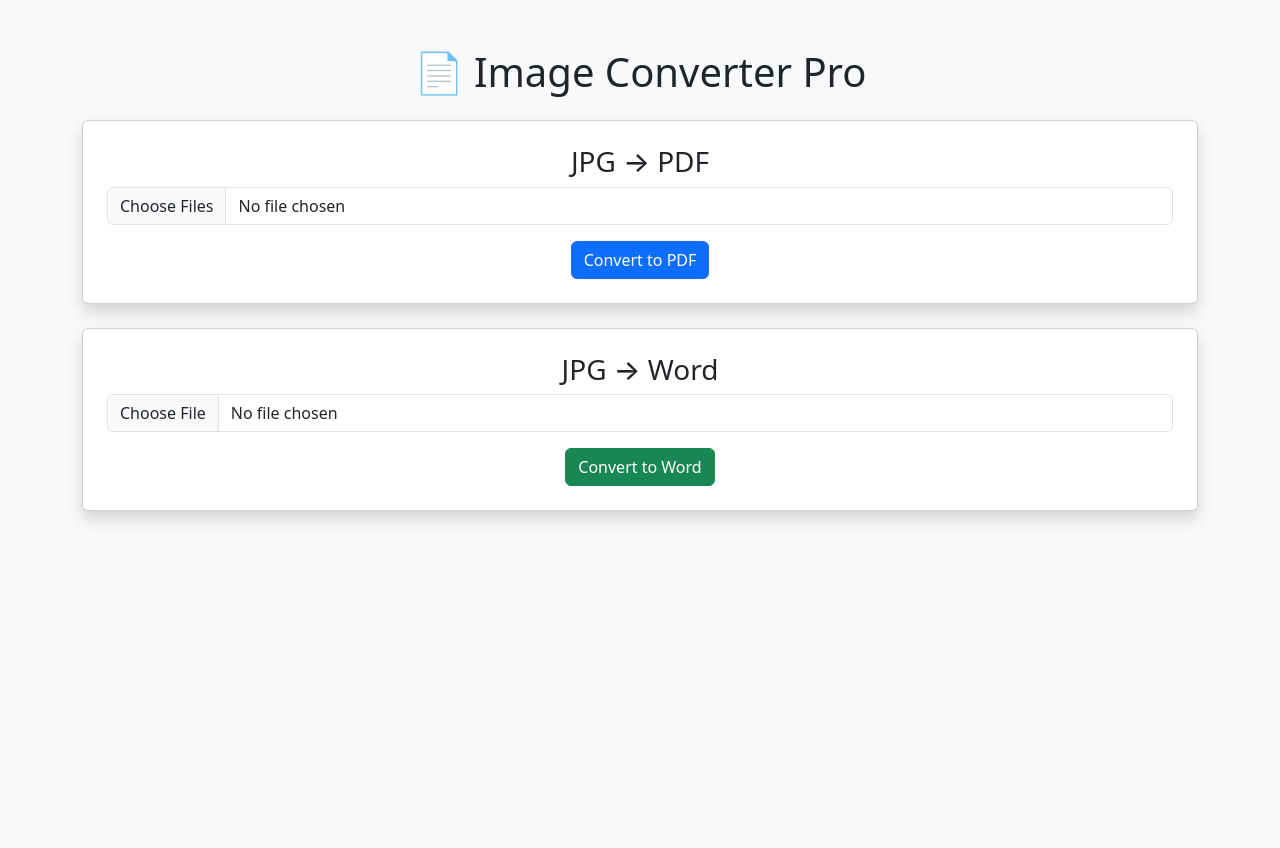
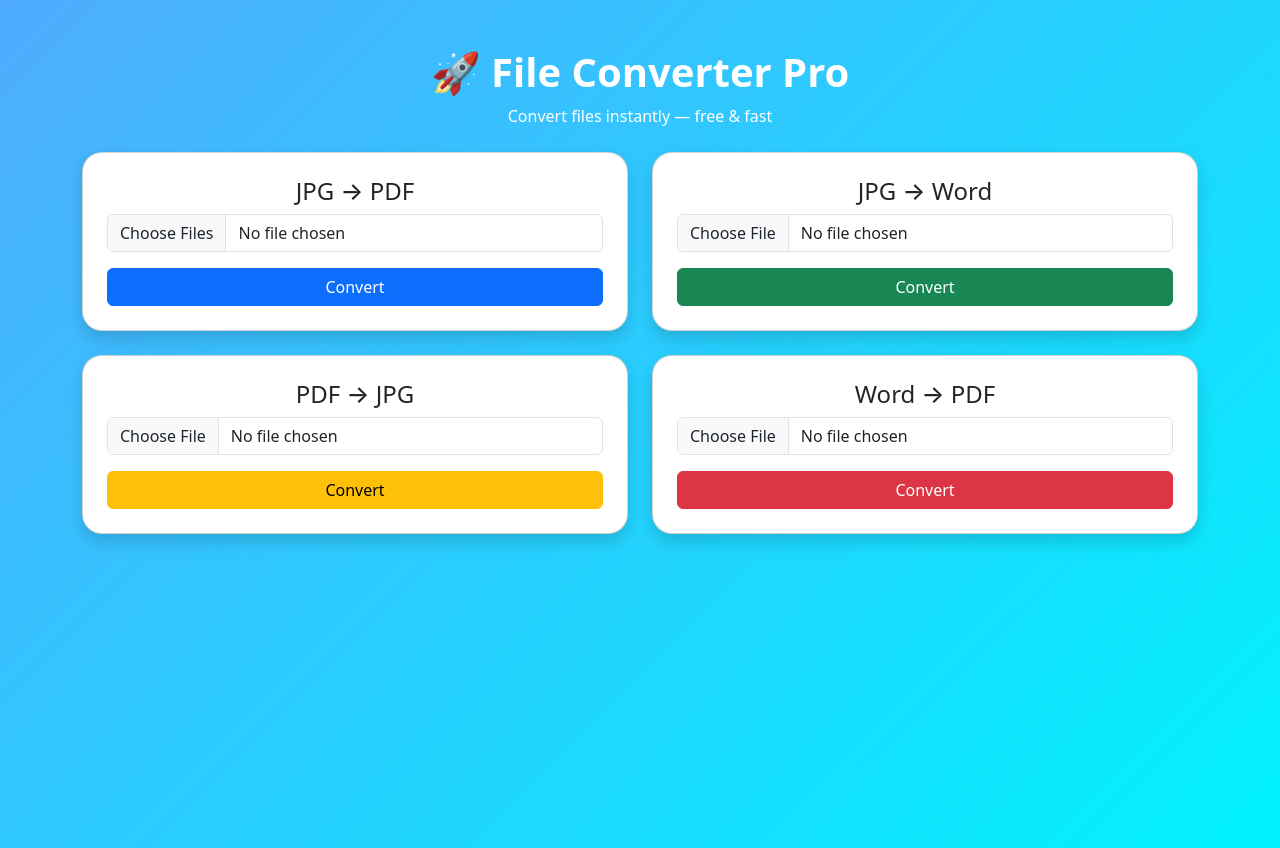
Before and after one commit to priyanshusingh205/File-Converter, a Flask app: page / in a window 1280 px wide. Before the commit the page ends 522 px from the top, so only its background shows below. Run offline with Flask 3, Linux system fonts and the light colour scheme.

Commit message:
added pdf->jpg and word->pdf

```diff
--- a/app.py
+++ b/app.py
@@ -16,7 +16,6 @@ def index():
 @app.route('/convert_to_pdf', methods=['POST'])
 def convert_to_pdf():
     files = request.files.getlist('files')
-
     image_list = []
 
     for file in files:
@@ -29,7 +28,6 @@ def convert_to_pdf():
         try:
             img = Image.open(path)
 
-            # Force convert to RGB (important for JPG/PNG)
             if img.mode != 'RGB':
                 img = img.convert('RGB')
 
@@ -42,7 +40,6 @@ def convert_to_pdf():
         return "No valid images uploaded."
 
     pdf_path = os.path.join(UPLOAD_FOLDER, "output.pdf")
-
     image_list[0].save(pdf_path, save_all=True, append_images=image_list[1:])
 
     return send_file(pdf_path, as_attachment=True)
@@ -69,6 +66,46 @@ def convert_to_word():
     return send_file(doc_path, as_attachment=True)
 
 
+# 🔥 PDF → JPG
+@app.route('/pdf_to_jpg', methods=['POST'])
+def pdf_to_jpg():
+    from pdf2image import convert_from_path
+
+    file = request.files['file']
+    path = os.path.join(UPLOAD_FOLDER, file.filename)
+    file.save(path)
+
+    images = convert_from_path(path)
+
+    image_path = os.path.join(UPLOAD_FOLDER, "output.jpg")
+    images[0].save(image_path, 'JPEG')
+
+    return send_file(image_path, as_attachment=True)
+
+
+# 🔥 WORD → PDF
+@app.route('/word_to_pdf', methods=['POST'])
+def word_to_pdf():
+    from fpdf import FPDF
+
+    file = request.files['file']
+    path = os.path.join(UPLOAD_FOLDER, file.filename)
+    file.save(path)
+
+    doc = Document(path)
+
+    pdf = FPDF()
+    pdf.add_page()
+    pdf.set_font("Arial", size=12)
+
+    for para in doc.paragraphs:
+        pdf.multi_cell(0, 10, para.text)
+
+    pdf_path = os.path.join(UPLOAD_FOLDER, "output.pdf")
+    pdf.output(pdf_path)
+
+    return send_file(pdf_path, as_attachment=True)
+
 
 if __name__ == "__main__":
     app.run(host="0.0.0.0", port=10000)
--- a/requirements.txt
+++ b/requirements.txt
@@ -2,3 +2,5 @@ flask
 pillow
 python-docx
 gunicorn
+pdf2image
+fpdf
--- a/templates/index.html
+++ b/templates/index.html
@@ -1,30 +1,84 @@
 <!DOCTYPE html>
 <html>
 <head>
-    <title>Image Converter Pro</title>
+    <title>File Converter Pro</title>
+    <meta name="viewport" content="width=device-width, initial-scale=1">
+
+    <!-- Bootstrap -->
     <link href="https://cdn.jsdelivr.net/npm/bootstrap@5.3.0/dist/css/bootstrap.min.css" rel="stylesheet">
+
+    <!-- Custom CSS -->
+    <style>
+        body {
+            background: linear-gradient(135deg, #4facfe, #00f2fe);
+            min-height: 100vh;
+        }
+        .card {
+            border-radius: 20px;
+        }
+        h1 {
+            color: white;
+            font-weight: bold;
+        }
+    </style>
 </head>
-<body class="bg-light">
+
+<body>
 
 <div class="container text-center mt-5">
-    <h1 class="mb-4">📄 Image Converter Pro</h1>
+    <h1>🚀 File Converter Pro</h1>
+    <p class="text-white">Convert files instantly — free & fast</p>
+
+    <div class="row mt-4">
 
         <!-- JPG → PDF -->
-    <div class="card p-4 mb-4 shadow">
-        <h3>JPG → PDF</h3>
+        <div class="col-md-6">
+            <div class="card p-4 shadow">
+                <h4>JPG → PDF</h4>
                 <form action="/convert_to_pdf" method="post" enctype="multipart/form-data">
                     <input type="file" name="files" multiple class="form-control mb-3" required>
-            <button class="btn btn-primary">Convert to PDF</button>
+                    <button class="btn btn-primary w-100">Convert</button>
                 </form>
+            </div>
         </div>
 
         <!-- JPG → WORD -->
+        <div class="col-md-6">
             <div class="card p-4 shadow">
-        <h3>JPG → Word</h3>
+                <h4>JPG → Word</h4>
                 <form action="/convert_to_word" method="post" enctype="multipart/form-data">
                     <input type="file" name="file" class="form-control mb-3" required>
-            <button class="btn btn-success">Convert to Word</button>
+                    <button class="btn btn-success w-100">Convert</button>
                 </form>
+            </div>
+        </div>
+
+    </div>
+
+    <div class="row mt-4">
+
+        <!-- PDF → JPG -->
+        <div class="col-md-6">
+            <div class="card p-4 shadow">
+                <h4>PDF → JPG</h4>
+                <form action="/pdf_to_jpg" method="post" enctype="multipart/form-data">
+                    <input type="file" name="file" class="form-control mb-3" required>
+                    <button class="btn btn-warning w-100">Convert</button>
+                </form>
+            </div>
+        </div>
+
+        <!-- WORD → PDF -->
+        <div class="col-md-6">
+            <div class="card p-4 shadow">
+                <h4>Word → PDF</h4>
+                <form action="/word_to_pdf" method="post" enctype="multipart/form-data">
+                    <input type="file" name="file" class="form-control mb-3" required>
+                    <button class="btn btn-danger w-100">Convert</button>
+                </form>
+            </div>
+        </div>
+
     </div>
 
 </div>
```
Lines whose indentation alone changed are shown as unchanged.
